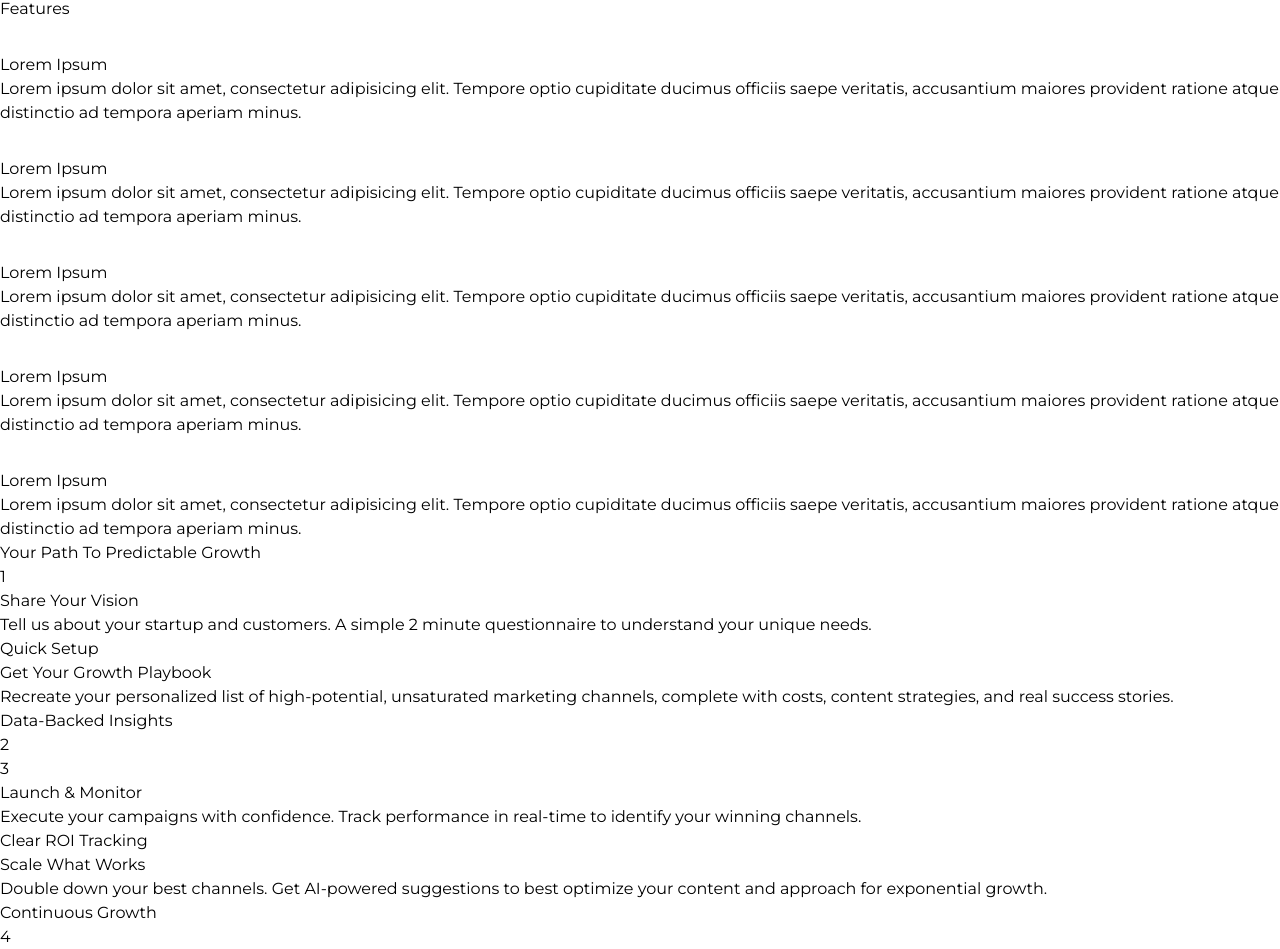
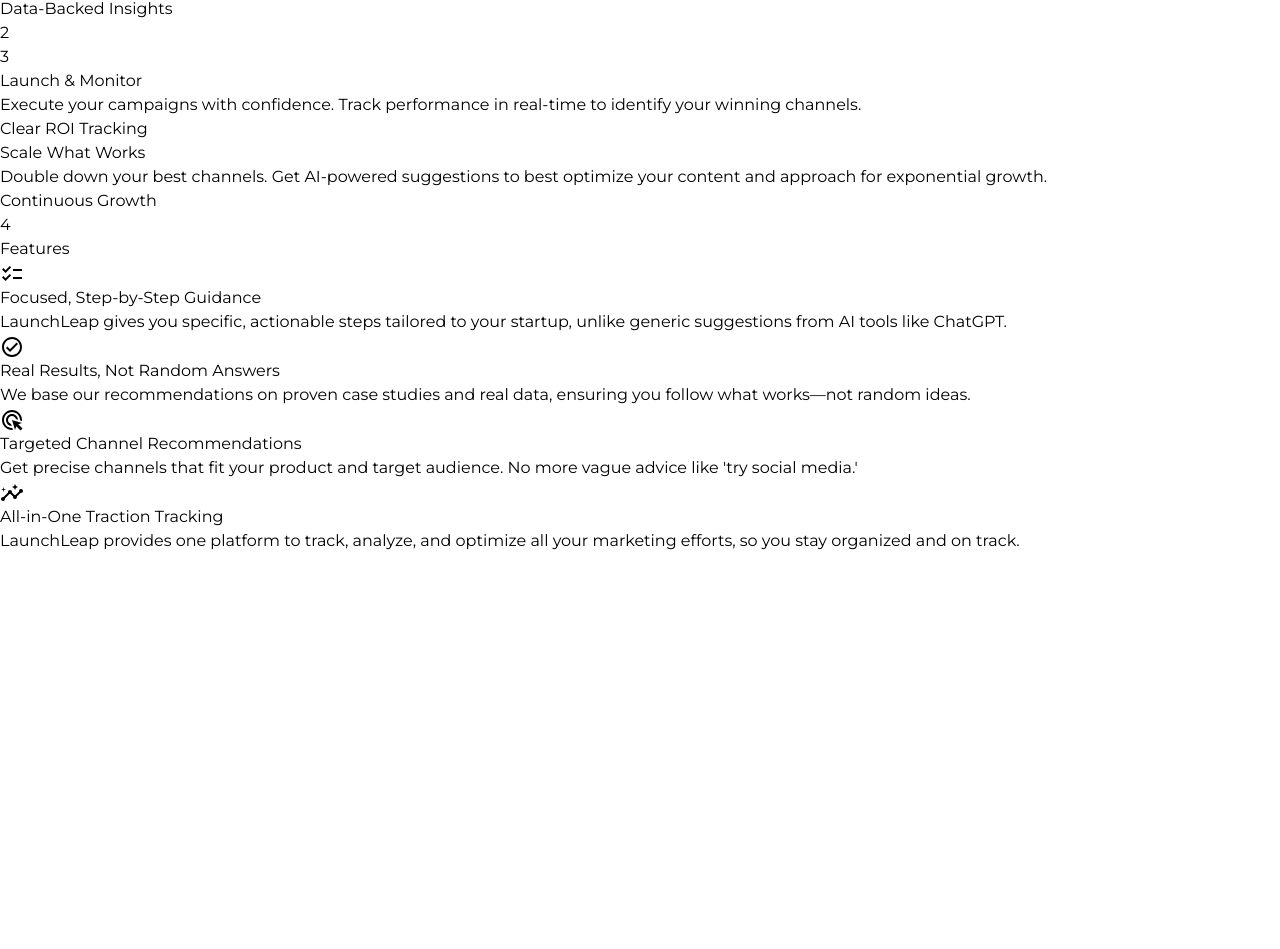
Before and after one commit to rach-18/LaunchLeap, a React (Vite) app in the folder frontend/: page / in a window 1280 px wide. Shown: the part 897-1846 px from the top of the page. After the commit the page ends 1450 px from the top, so only its background shows below. Built offline with nearby package versions, Linux system fonts and the light colour scheme.

Commit message:
Added the Features Section

```diff
--- a/frontend/src/components/Home/FeatureCard.jsx
+++ b/frontend/src/components/Home/FeatureCard.jsx
@@ -1,27 +1,26 @@
-function FeatureCard() {
+import ChecklistOutlinedIcon from '@mui/icons-material/ChecklistOutlined';
+import CheckCircleOutlineOutlinedIcon from '@mui/icons-material/CheckCircleOutlineOutlined';
+import AdsClickOutlinedIcon from '@mui/icons-material/AdsClickOutlined';
+import InsightsOutlinedIcon from '@mui/icons-material/InsightsOutlined';
+
+const iconMap = {
+    ChecklistOutlinedIcon: <ChecklistOutlinedIcon />,
+    CheckCircleOutlineOutlinedIcon: <CheckCircleOutlineOutlinedIcon />,
+    AdsClickOutlinedIcon: <AdsClickOutlinedIcon />,
+    InsightsOutlinedIcon: <InsightsOutlinedIcon />
+}
+
+function FeatureCard({icon, title, description}) {
     return (
-        <div className="flex-shrink-0 w-1/3 p-4 mb-10">
-            <div className="p-10 rounded-[20px] bg-white shadow-lg">
-                <div className="w-[70px] h-[70px] flex items-center justify-center bg-[#B8FF33] rounded-2xl mb-8">
-                    <svg
-                        width="32"
-                        height="32"
-                        viewBox="0 0 32 32"
-                        fill="none"
-                        xmlns="http://www.w3.org/2000/svg"
-                    >
-                        <path
-                            d="M18.6746 0.26779C10.0637 -1.33065 1.86522 4.39279 0.266779 13.0037C-0.506658 17.1803 0.421467 21.3568 2.79334 24.8631C5.21678 28.3693 8.82615 30.6897 12.9512 31.4631C13.9308 31.6178 14.859 31.7209 15.7871 31.7209C23.2637 31.7209 29.9668 26.3584 31.359 18.6756C32.9574 10.0647 27.234 1.81466 18.6746 0.26779ZM29.6574 18.3662C29.5543 18.8819 29.4512 19.449 29.2965 19.9131L16.7668 15.2209V1.81466C17.2824 1.86623 17.8496 1.91779 18.3652 2.02091C25.9449 3.4131 30.998 10.735 29.6574 18.3662ZM14.9105 1.81466V14.9115H1.86522C1.91678 14.3959 1.96834 13.8287 2.07147 13.3131C3.20584 6.86779 8.67147 2.22716 14.9105 1.81466ZM13.3121 29.6584C9.65115 28.9881 6.45428 26.9256 4.28865 23.8318C2.79334 21.7178 1.96834 19.2428 1.81365 16.7678H15.6324L28.5746 21.6147C26.048 27.3381 19.7574 30.8443 13.3121 29.6584Z"
-                            fill="white"
-                        />
-                    </svg>
+        <div className="col-span-12 sm:col-span-6 md:col-span-3 flex-shrink-0 w-[40%]  shadow-lg px-5 py-6 rounded-xl">
+            <div className="flex flex-row p-4">
+                <div className="flex items-center justify-center flex-shrink-0 h-12 w-12 rounded-xl bg-[#B8FF33] text-white">
+                    {iconMap[icon]}
                 </div>
-                <h4 className="font-semibold text-xl text-dark mb-3">
-                    Lorem Ipsum
-                </h4>
-                <p className="text-body-color">
-                    Lorem ipsum dolor sit amet, consectetur adipisicing elit. Tempore optio cupiditate ducimus officiis saepe veritatis, accusantium maiores provident ratione atque distinctio ad tempora aperiam minus.
-                </p>
+                <div className="flex flex-col flex-grow ml-4">
+                    <div className="font-bold text-lg">{title}</div>
+                    <div className="text-sm text-gray-500">{description}</div>
+                </div>
             </div>
         </div>
     );
--- a/frontend/src/components/Home/Features.jsx
+++ b/frontend/src/components/Home/Features.jsx
@@ -1,16 +1,17 @@
 import FeatureCard from "./FeatureCard";
+import features from "../../data/featuresData";
 
 function Features() {
     return (
         <>
             <div className="mt-20 w-11/12 mx-auto">
                 <p className="text-center font-bold text-5xl text-[#1e1e1e]">Features</p>
-                <div className="flex overflow-x-scroll mt-10">
-                    <FeatureCard />
-                    <FeatureCard />
-                    <FeatureCard />
-                    <FeatureCard />
-                    <FeatureCard />
+                <div className="flex flex-wrap gap-10 mt-10 justify-center">
+                    {
+                        features.map((feature) => {
+                            return <FeatureCard key={feature.id} icon={feature.icon} title={feature.title} description={feature.description} />
+                        })
+                    }
                 </div>
             </div>
         </>
--- a/frontend/src/components/Home/Growth.jsx
+++ b/frontend/src/components/Home/Growth.jsx
@@ -1,83 +1,89 @@
 import React from "react";
 
 function Growth() {
-  const steps = [
-    {
-      id: 1,
-      title: "Share Your Vision",
-      description:
-        "Tell us about your startup and customers. A simple 2 minute questionnaire to understand your unique needs.",
-      tag: "Quick Setup",
-    },
-    {
-      id: 2,
-      title: "Get Your Growth Playbook",
-      description:
-        "Recreate your personalized list of high-potential, unsaturated marketing channels, complete with costs, content strategies, and real success stories.",
-      tag: "Data-Backed Insights",
-    },
-    {
-      id: 3,
-      title: "Launch & Monitor",
-      description:
-        "Execute your campaigns with confidence. Track performance in real-time to identify your winning channels.",
-      tag: "Clear ROI Tracking",
-    },
-    {
-      id: 4,
-      title: "Scale What Works",
-      description:
-        "Double down your best channels. Get AI-powered suggestions to best optimize your content and approach for exponential growth.",
-      tag: "Continuous Growth",
-    },
-  ];
-
   return (
     <>
       <div className="mt-20 w-11/12 mx-auto">
         <p className="text-center font-bold text-5xl text-[#1e1e1e]">Your Path To Predictable Growth</p>
-            <div className="flex flex-col items-center space-y-12 p-8">
-                {steps.map((step, index) => (
-                    <div key={step.id} className="flex items-start space-x-4">
-                        {
-                            index % 2 === 1 && (
+        <div className="growth flex flex-col items-center space-y-12 p-8">
+          {/* Step 1 */}
+          <div>
+            <div className="flex items-start space-x-4">
+                <div className="flex items-center">
+                    <div className="w-10 h-10 bg-green-200 text-green-600 font-semibold rounded-full flex items-center justify-center text-lg">
+                        1
+                    </div>
+                    <div className="w-24 bg-green-200 h-0.5"></div>
+                </div>
                 <div className="bg-green-50 border-l-4 border-green-200 rounded-lg p-4 shadow-lg max-w-xs">
-                                    <h3 className="text-lg font-semibold text-gray-800">{step.title}</h3>
-                                    <p className="text-gray-600 mt-2 text-sm">{step.description}</p>
+                <h3 className="text-lg font-semibold text-gray-800">Share Your Vision</h3>
+                <p className="text-gray-600 mt-2 text-sm">
+                    Tell us about your startup and customers. A simple 2-minute questionnaire to understand your unique needs.
+                </p>
                 <span className="inline-block bg-green-100 text-green-600 text-xs font-medium mt-4 px-2 py-1 rounded-full">
-                                    {step.tag}
+                    Quick Setup
                 </span>
                 </div>
-                            )
-                        }
-                        <div className="flex items-center">
-                            {
-                                index % 2 === 1 && (
-                                    <div className="w-24 bg-green-200 h-0.5"></div>
-                                )
-                            }
-                            <div className="w-10 h-10 bg-green-200 text-green-600 font-semibold rounded-full flex items-center justify-center text-lg">
-                            {step.id}
             </div>
-                            {
-                                index % 2 === 0 && (
-                                    <div className="w-24 bg-green-200 h-0.5"></div>
-                                )
-                            }
+
           </div>
-                        {
-                            index % 2 === 0 && (
+
+          {/* Step 2 */}
+          <div className="flex items-start space-x-4">
             <div className="bg-green-50 border-l-4 border-green-200 rounded-lg p-4 shadow-lg max-w-xs">
-                                    <h3 className="text-lg font-semibold text-gray-800">{step.title}</h3>
-                                    <p className="text-gray-600 mt-2 text-sm">{step.description}</p>
+              <h3 className="text-lg font-semibold text-gray-800">Get Your Growth Playbook</h3>
+              <p className="text-gray-600 mt-2 text-sm">
+                Recreate your personalized list of high-potential, unsaturated marketing channels, complete with costs, content strategies, and real success stories.
+              </p>
               <span className="inline-block bg-green-100 text-green-600 text-xs font-medium mt-4 px-2 py-1 rounded-full">
-                                    {step.tag}
+                Data-Backed Insights
               </span>
             </div>
-                            )
-                        }
+            <div className="flex items-center">
+              <div className="w-24 bg-green-200 h-0.5"></div>
+              <div className="w-10 h-10 bg-green-200 text-green-600 font-semibold rounded-full flex items-center justify-center text-lg">
+                2
               </div>
-                ))}
+            </div>
+          </div>
+
+          {/* Step 3 */}
+          <div className="flex items-start space-x-4">
+            <div className="flex items-center">
+                <div className="w-10 h-10 bg-green-200 text-green-600 font-semibold rounded-full flex items-center justify-center text-lg">
+                    3
+                </div>
+                <div className="w-24 bg-green-200 h-0.5"></div>
+            </div>
+            <div className="bg-green-50 border-l-4 border-green-200 rounded-lg p-4 shadow-lg max-w-xs">
+              <h3 className="text-lg font-semibold text-gray-800">Launch & Monitor</h3>
+              <p className="text-gray-600 mt-2 text-sm">
+                Execute your campaigns with confidence. Track performance in real-time to identify your winning channels.
+              </p>
+              <span className="inline-block bg-green-100 text-green-600 text-xs font-medium mt-4 px-2 py-1 rounded-full">
+                Clear ROI Tracking
+              </span>
+            </div>
+          </div>
+
+          {/* Step 4 */}
+          <div className="flex items-start space-x-4">
+            <div className="bg-green-50 border-l-4 border-green-200 rounded-lg p-4 shadow-lg max-w-xs">
+              <h3 className="text-lg font-semibold text-gray-800">Scale What Works</h3>
+              <p className="text-gray-600 mt-2 text-sm">
+                Double down your best channels. Get AI-powered suggestions to best optimize your content and approach for exponential growth.
+              </p>
+              <span className="inline-block bg-green-100 text-green-600 text-xs font-medium mt-4 px-2 py-1 rounded-full">
+                Continuous Growth
+              </span>
+            </div>
+            <div className="flex items-center">
+              <div className="w-24 bg-green-200 h-0.5"></div>
+              <div className="w-10 h-10 bg-green-200 text-green-600 font-semibold rounded-full flex items-center justify-center text-lg">
+                4
+              </div>
+            </div>
+          </div>
         </div>
       </div>
     </>
--- a/frontend/src/components/Home/Home.jsx
+++ b/frontend/src/components/Home/Home.jsx
@@ -11,9 +11,8 @@
             <Hero />
             <StartUpFail />
             <StartUpSucceed />
-            <Benefits />
+            <Growth />
             <Features />
-            <Growth />
         </>
     )
 }
--- /dev/null
+++ b/frontend/src/data/featuresData.js
@@ -0,0 +1,32 @@
+const features = [
+    {
+      id: 1,
+      title: "Focused, Step-by-Step Guidance",
+      icon: "ChecklistOutlinedIcon",
+      description:
+        "LaunchLeap gives you specific, actionable steps tailored to your startup, unlike generic suggestions from AI tools like ChatGPT.",
+    },
+    {
+      id: 2,
+      title: "Real Results, Not Random Answers",
+      icon: "CheckCircleOutlineOutlinedIcon",
+      description:
+        "We base our recommendations on proven case studies and real data, ensuring you follow what works—not random ideas.",
+    },
+    {
+      id: 3,
+      title: "Targeted Channel Recommendations",
+      icon: "AdsClickOutlinedIcon",
+      description:
+        "Get precise channels that fit your product and target audience. No more vague advice like 'try social media.'",
+    },
+    {
+      id: 4,
+      title: "All-in-One Traction Tracking",
+      icon: "InsightsOutlinedIcon",
+      description:
+        "LaunchLeap provides one platform to track, analyze, and optimize all your marketing efforts, so you stay organized and on track.",
+    },
+];
+
+export default features;
```
Also changed, not shown: frontend/src/App.css (+11 -0 lines), frontend/src/data/failData.json (deleted, +0 -20 lines), frontend/src/assets/DotsBg.png (deleted), frontend/src/assets/DotsBg.svg (added). Lines whose indentation alone changed are shown as unchanged.
